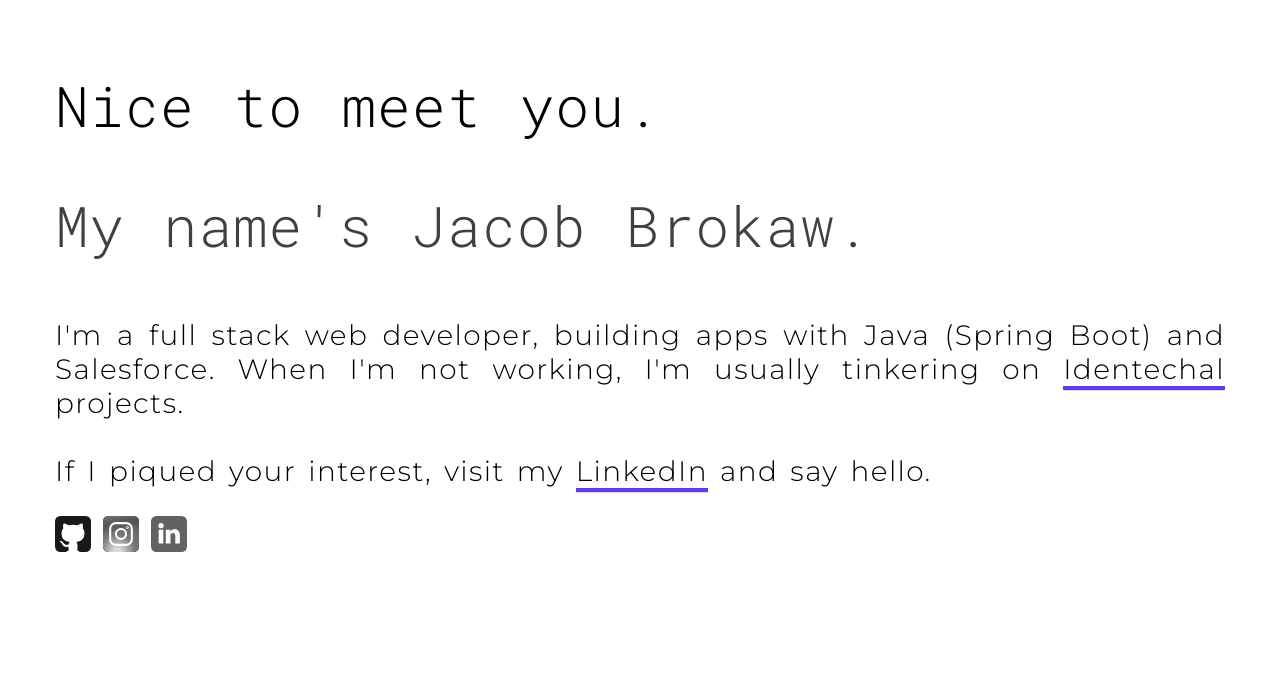
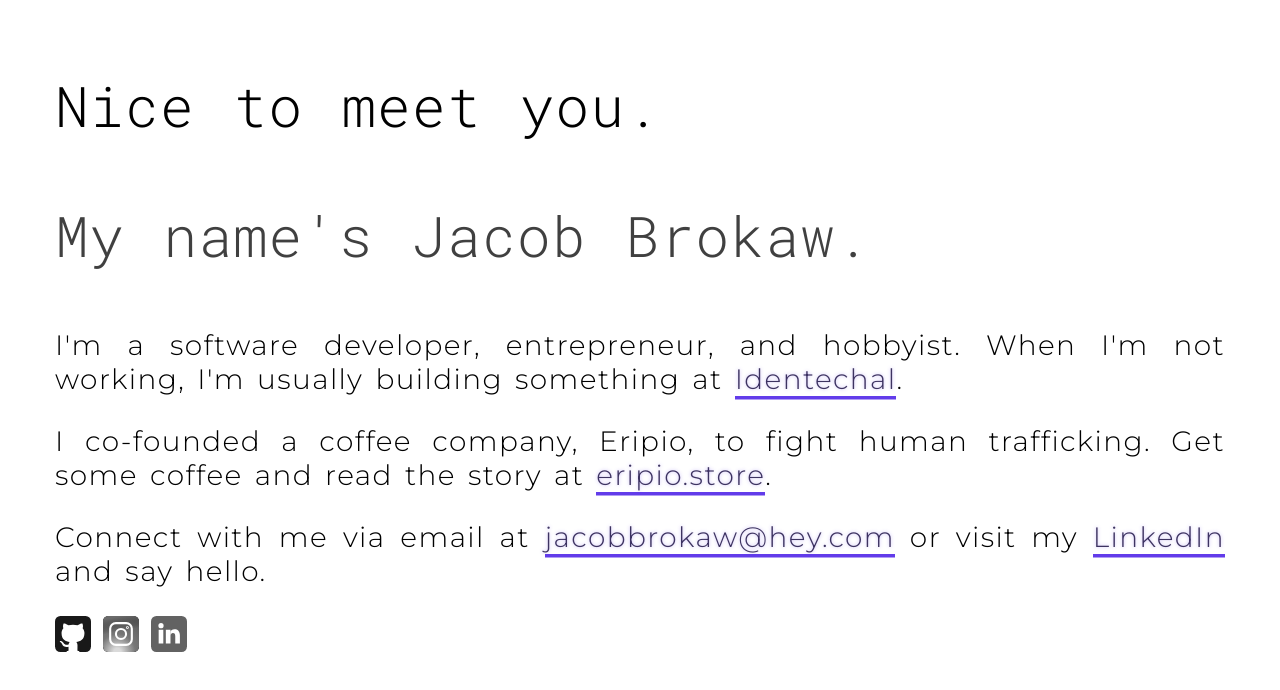
Before and after one commit to jacobbrokaw/site, a plain HTML site: page public/index.html in a window 1280 px wide. Drawn offline with Linux system fonts and the light colour scheme; some packages are replaced by stand-ins of ours.

Commit message:
Update info

```diff
--- a/public/index.html
+++ b/public/index.html
@@ -3,7 +3,10 @@
   <head>
     <meta charset="utf-8" />
     <meta name="viewport" content="width=device-width, initial-scale=1" />
-    <meta name="description" content="Jacob is a software developer, focusing on web technologies, Java, and Firebase. He co-founded Identechal LLC and builds simple apps with his brother." />
+    <meta
+      name="description"
+      content="Jacob is a software developer, entrepreneur, and hobbyist. He co-founded Eripio, a coffee company fighting human trafficking, and build apps with his brother at Identechal."
+    />
     <title>Jacob Brokaw</title>
     <link
       rel="apple-touch-icon-precomposed"
@@ -99,22 +102,37 @@
 
   <body>
     <header>
-      <h1>Nice to meet you.</h1>
-      <h2 class="muted">My name's Jacob Brokaw.</h2>
+      <h1>
+        Nice to meet you.
+        <span class="my-name">My name's Jacob Brokaw.</span>
+      </h1>
     </header>
     <main>
       <p>
-        I'm a full stack web developer, building apps with Java (Spring Boot)
-        and Salesforce. When I'm not working, I'm usually tinkering on
+        I'm a software developer, entrepreneur, and hobbyist. When I'm not
+        working, I'm usually building something at
         <a
           class="link"
           href="https://identechal.com"
           target="_blank"
           title="Identechal Home Page"
           >Identechal</a
+        >.
+      </p>
+
+      <p>
+        I co-founded a coffee company, Eripio, to fight human trafficking.
+        Get some coffee and read the story at
+        <a class="link" href="https://eripio.store" target="_blank">eripio.store</a>.
+      </p>
+
+      <p>
+
+        Connect with me via email at
+        <a class="link" href="mailto:jacobbrokaw@hey.com"
+          >jacobbrokaw@hey.com</a
         >
-        projects. <br /><br />
-        If I piqued your interest, visit my
+        or visit my
         <a
           class="link"
           href="https://linkedin.com/in/jacobbrokaw"
@@ -127,22 +145,40 @@
     </main>
 
     <footer>
-      <a href="https://github.com/jacobbrokaw" target="_blank" title="View my GitHub profile"
-        ><img src="./img/github.svg" class="logo" width="36px" height="auto" alt="GitHub"
+      <a
+        href="https://github.com/jacobbrokaw"
+        target="_blank"
+        title="View my GitHub profile"
+        ><img
+          src="./img/github.svg"
+          class="logo"
+          width="36px"
+          height="auto"
+          alt="GitHub"
       /></a>
-      <a href="https://instagram.com/jacobnealbrokaw" target="_blank" title="View my Instagram profile"
-        ><img src="./img/instagram.svg" class="logo" width="36px" height="auto" alt="Instagram"
+      <a
+        href="https://instagram.com/jacobnealbrokaw"
+        target="_blank"
+        title="View my Instagram profile"
+        ><img
+          src="./img/instagram.svg"
+          class="logo"
+          width="36px"
+          height="auto"
+          alt="Instagram"
+          title="Instagram"
       /></a>
-      <a href="https://linkedin.com/in/jacobbrokaw" target="_blank" title="View my LinkedIn profile"
-        ><img src="./img/linkedin.svg" class="logo" width="36px" height="auto" alt="LinkedIn"
+      <a
+        href="https://linkedin.com/in/jacobbrokaw"
+        target="_blank"
+        title="View my LinkedIn profile"
+        ><img
+          src="./img/linkedin.svg"
+          class="logo"
+          width="36px"
+          height="auto"
+          alt="LinkedIn"
       /></a>
     </footer>
-
-    <script src="/__/firebase/8.1.1/firebase-app.js"></script>
-    <script src="/__/firebase/8.1.1/firebase-analytics.js"></script>
-    <script src="/__/firebase/init.js"></script>
-    <script>
-      firebase.analytics();
-    </script>
   </body>
 </html>
--- a/public/styles.css
+++ b/public/styles.css
@@ -56,10 +56,15 @@ body > * {
 		width: 1170px;
 	}
 }
-h1,
-h2 {
+
+h1 {
 	font-family: 'Roboto Mono', monospace;
 	font-weight: 300;
+}
+.my-name {
+	display: block;
+	margin-top: 1em;
+	color: var(--text-color-muted);
 }
 p {
 	text-align: justify;
@@ -67,16 +72,13 @@ p {
 header {
 	margin-bottom: 2em;
 }
-header * {
-	font-size: 2em;
-}
 
 .link {
 	color: var(--text-color);
 	text-decoration: none;
-	box-shadow: 0 0.15em #623cea;
+	box-shadow: 0 0.125em #623cea;
 	transition: all 0.2s ease-out;
-	animation: 2s ease-in 1s infinite alternate glow;
+	animation: 3s ease-in-out 1s infinite alternate glow;
 }
 .link:focus {
 	color: var(--text-glow-color-look);
@@ -95,10 +97,6 @@ header * {
 	box-shadow: 0 0.05em #a690f3;
 	text-shadow: 0 0 0.05em #a690f380;
 	animation: none;
-}
-
-.muted {
-	color: var(--text-color-muted);
 }
 
 .logo {
```
